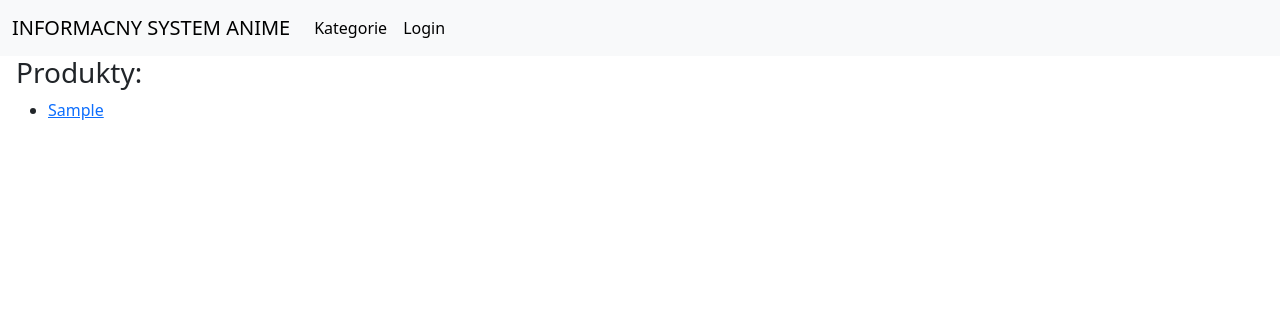
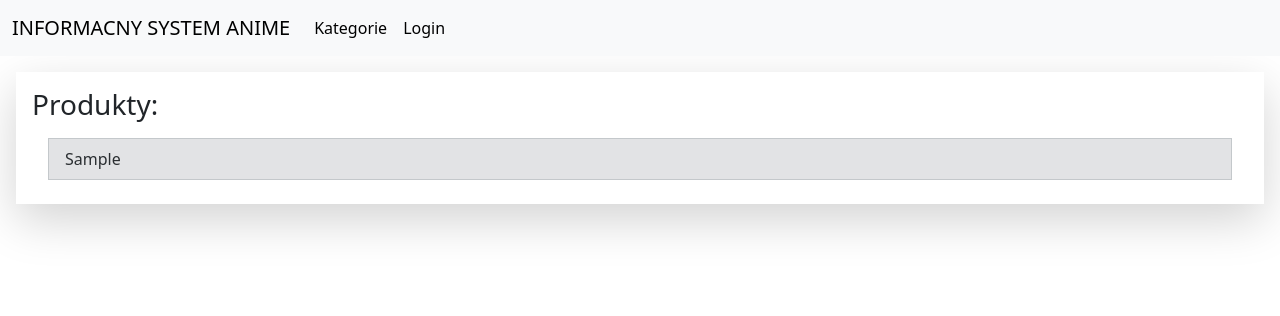
Before and after one commit to Marek528/informacny_system_anime, a PHP site: page / in a window 1280 px wide. Shown: the top 316 px of the page. Run offline with PHP 8.4, Linux system fonts and the light colour scheme; tables that the repository leaves empty or names only in its code hold one stand-in row (values such as "Sample post"); data that the repository does not hold is empty.

Commit message:
css list

```diff
--- a/index.php
+++ b/index.php
@@ -13,15 +13,15 @@ $result = $conn->query($query);
 </head>
 <body>
     <?php include('navbar.php'); ?>
-    <div class='ms-3'>
+    <div class='shadow-lg m-3 p-3'>
         <h3>Produkty:</h3>
-        <ul>
+        <ul class='list-group list-group-flush'>
             <?php
             if ($result->num_rows > 0)
             {
                 while ($row = $result->fetch_assoc())
                 {
-                    echo "<li><a href='produkt.php?id=".$row['ID']."'>".$row['nazov']."</a></li>";
+                    echo "<li class='list-group-item'><a href='produkt.php?id=".$row['ID']."' class='list-group-item list-group-item-action list-group-item-secondary'>".$row['nazov']."</a></li>";
                 }
             }
             else
--- a/kategoria.php
+++ b/kategoria.php
@@ -26,7 +26,7 @@ $result = $conn->query($query);
 </head>
 <body>
     <?php include('navbar.php'); ?>
-    <div class='ms-3'>
+    <div class='shadow-lg m-3 p-3'>
         <?php
         $result = $conn->query($query);
         if ($result->num_rows > 0)
@@ -41,7 +41,7 @@ $result = $conn->query($query);
             echo "<h3>no result</h3>";
         }
         ?>
-        <ul>
+        <ul class='list-group list-group-flush'>
             <?php
             $query = "SELECT * FROM `produkty` WHERE kategoriaID=$id";
             $result = $conn->query($query);
@@ -49,7 +49,7 @@ $result = $conn->query($query);
             {
                 while ($row = $result->fetch_assoc())
                 {
-                    echo "<li><a href='produkt.php?id=".$row['ID']."'>".$row['nazov']."</a></li>";
+                    echo "<li class='list-group-item'><a href='produkt.php?id=".$row['ID']."' class='list-group-item list-group-item-action list-group-item-secondary'>".$row['nazov']."</a></li>";
                 }
             }
             else
--- a/kategorie.php
+++ b/kategorie.php
@@ -13,15 +13,15 @@ $result = $conn->query($query);
 </head>
 <body>
     <?php include('navbar.php'); ?>
-    <div class='ms-3'>
+    <div class='shadow-lg m-3 p-3'>
         <h3>Kategorie:</h3>
-        <ul>
+        <ul class='list-group list-group-flush'>
             <?php
             if ($result->num_rows > 0)
             {
                 while ($row = $result->fetch_assoc())
                 {
-                    echo "<li><a href='kategoria.php?id=".$row['ID']."'>".$row['nazov']."</a></li>";
+                    echo "<li class='list-group-item'><a href='kategoria.php?id=".$row['ID']."' class='list-group-item list-group-item-action list-group-item-secondary'>".$row['nazov']."</a></li>";
                 }
             }
             else
```
